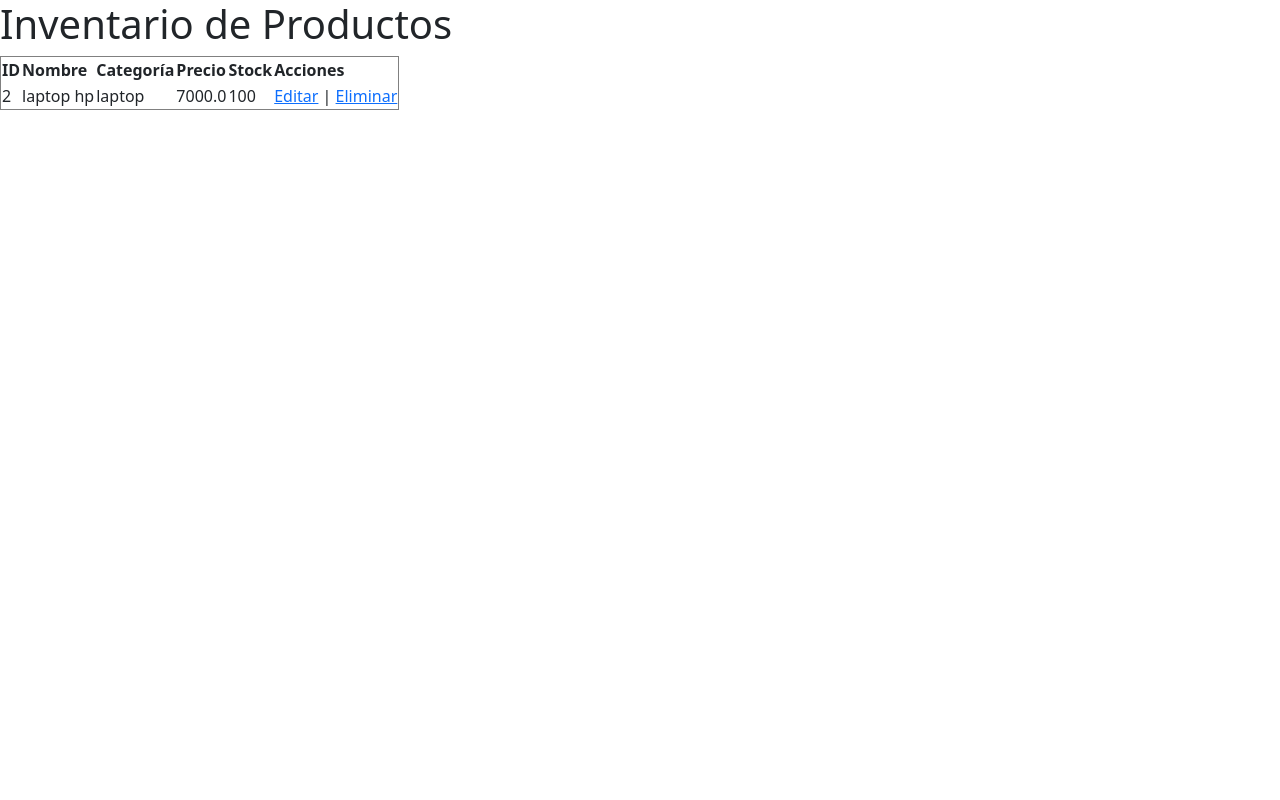
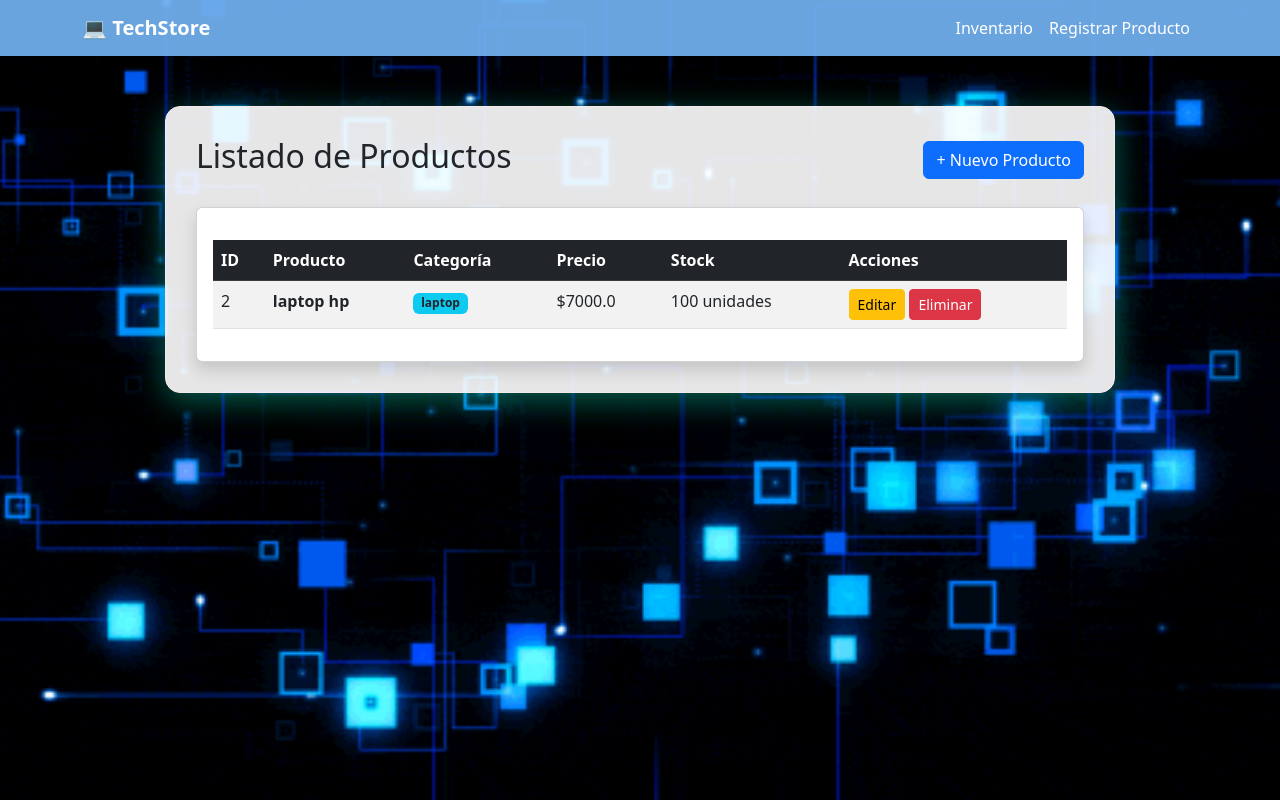
Before and after one commit to carla-apaza/primer_parcial_TEM2, a Flask app: page / in a window 1280 px wide. Run offline with Flask 3, Linux system fonts and the light colour scheme; data comes from the database, SQL or seed files in the repository; both versions use the stored data as it was after the commit.

Commit message:
agregando estilos

```diff
--- a/templates/base.html
+++ b/templates/base.html
@@ -1,20 +1,64 @@
-<!doctype html>
-<html lang="en">
+<!DOCTYPE html>
+<html lang="es">
 
 <head>
-    <meta charset="utf-8">
-    <meta name="viewport" content="width=device-width, initial-scale=1">
-    <title>primer examen</title>
-    <link href="https://cdn.jsdelivr.net/npm/bootstrap@5.3.8/dist/css/bootstrap.min.css" rel="stylesheet"
-        integrity="sha384-sRIl4kxILFvY47J16cr9ZwB07vP4J8+LH7qKQnuqkuIAvNWLzeN8tE5YBujZqJLB" crossorigin="anonymous">
+    <meta charset="UTF-8">
+    <meta name="viewport" content="width=device-width, initial-scale=1.0">
+    <title>Tienda Tecnologica - Inventario</title>
+    <link href="https://cdn.jsdelivr.net/npm/bootstrap@5.3.0/dist/css/bootstrap.min.css" rel="stylesheet">
+    <style>
+        body {
+            /* REEMPLAZA ESTA URL POR TU GIF */
+            background-image: url('/static/fondo.gif');
+            background-size: cover;
+            background-position: center;
+            background-attachment: fixed;
+            min-height: 100vh;
+        }
+
+        /* Contenedor principal con fondo claro semitransparente */
+        .glass-container {
+            background-color: rgba(255, 255, 255, 0.9);
+            /* Fondo blanco casi sólido */
+            border-radius: 15px;
+            padding: 30px;
+            margin-top: 50px;
+            margin-bottom: 50px;
+            box-shadow: 0 8px 32px 0 rgba(0, 255, 204, 0.37);
+            border: 1px solid rgb(241, 235, 235);
+        }
+
+        .navbar {
+            background-color: rgba(112, 173, 235, 0.95) !important;
+            color: white;
+        }
+
+        .nav-link {
+            color: white !important;
+        }
+    </style>
 </head>
 
 <body>
-    {% block content %}
-    {% endblock %}
-    <script src="https://cdn.jsdelivr.net/npm/bootstrap@5.3.8/dist/js/bootstrap.bundle.min.js"
-        integrity="sha384-FKyoEForCGlyvwx9Hj09JcYn3nv7wiPVlz7YYwJrWVcXK/BmnVDxM+D2scQbITxI"
-        crossorigin="anonymous"></script>
+    <nav class="navbar navbar-expand-lg navbar-dark shadow">
+        <div class="container">
+            <a class="navbar-brand fw-bold" href="/">💻 TechStore</a>
+            <div class="navbar-nav">
+                <a class="nav-link" href="/">Inventario</a>
+                <a class="nav-link" href="/registrar">Registrar Producto</a>
+            </div>
+        </div>
+    </nav>
+
+    <div class="container">
+        <div class="row justify-content-center">
+            <div class="col-lg-10 glass-container">
+                {% block content %}{% endblock %}
+            </div>
+        </div>
+    </div>
+
+    <script src="https://cdn.jsdelivr.net/npm/bootstrap@5.3.0/dist/js/bootstrap.bundle.min.js"></script>
 </body>
 
 </html>
--- a/templates/index.html
+++ b/templates/index.html
@@ -1,33 +1,45 @@
 {% extends 'base.html' %}
 
 {% block content %}
-<h1>Inventario de Productos</h1>
-<table border="1">
-    <thead>
+<div class="d-flex justify-content-between align-items-center mb-4">
+    <h2>Listado de Productos</h2>
+    <a href="/registrar" class="btn btn-primary">+ Nuevo Producto</a>
+</div>
+
+<div class="card shadow">
+    <div class="card-body">
+        <table class="table table-striped table-hover mt-3">
+            <thead class="table-dark">
                 <tr>
                     <th>ID</th>
-            <th>Nombre</th>
+                    <th>Producto</th>
                     <th>Categoría</th>
                     <th>Precio</th>
                     <th>Stock</th>
                     <th>Acciones</th>
                 </tr>
             </thead>
-    <tbody>
-        {% for producto in productos %}
+            <tbody class="fw-medium text-dark">
+                {% for p in productos %}
                 <tr>
-            <td>{{ producto['id'] }}</td>
-            <td>{{ producto['nombre'] }}</td>
-            <td>{{ producto['categoria'] }}</td>
-            <td>{{ producto['precio'] }}</td>
-            <td>{{ producto['stock'] }}</td>
+                    <td>{{ p.id }}</td>
+                    <td><strong>{{ p.nombre }}</strong></td>
+                    <td><span class="badge bg-info text-dark">{{ p.categoria }}</span></td>
+                    <td>${{ p.precio }}</td>
                     <td>
-                <a href="{{ url_for('editar', id=producto['id']) }}">Editar</a> |
-                <a href="{{ url_for('eliminar', id=producto['id']) }}"
-                    onclick="return confirm('¿Eliminar?')">Eliminar</a>
+                        <span class="{% if p.stock < 5 %}text-danger fw-bold{% endif %}">
+                            {{ p.stock }} unidades
+                        </span>
+                    </td>
+                    <td>
+                        <a href="/editar/{{ p.id }}" class="btn btn-sm btn-warning">Editar</a>
+                        <a href="/eliminar/{{ p.id }}" class="btn btn-sm btn-danger"
+                            onclick="return confirm('¿Seguro?')">Eliminar</a>
                     </td>
                 </tr>
                 {% endfor %}
             </tbody>
         </table>
+    </div>
+</div>
 {% endblock %}
```
Also changed, not shown: inventario.db, static/fondo.gif (added). Lines whose indentation alone changed are shown as unchanged.
